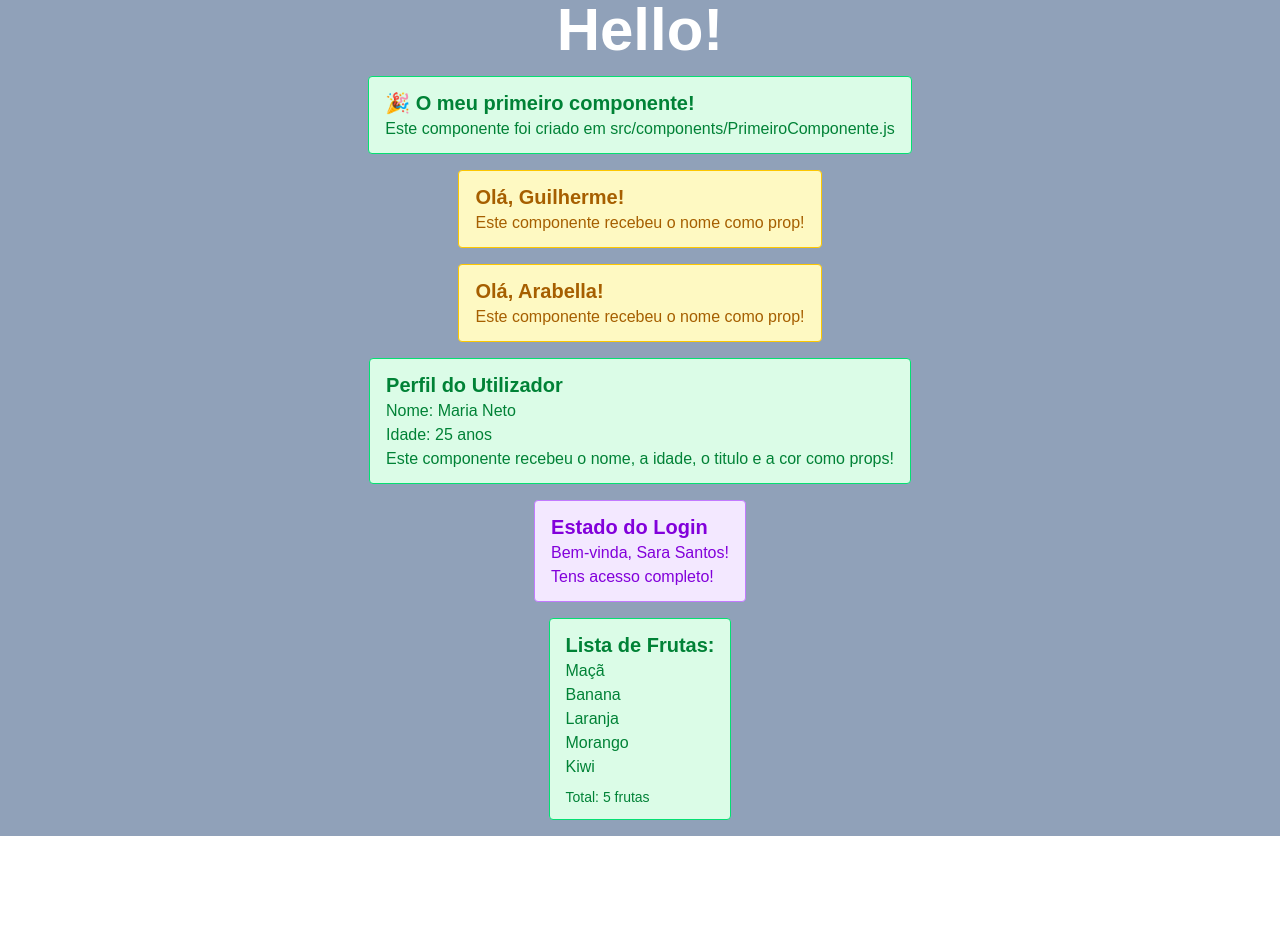
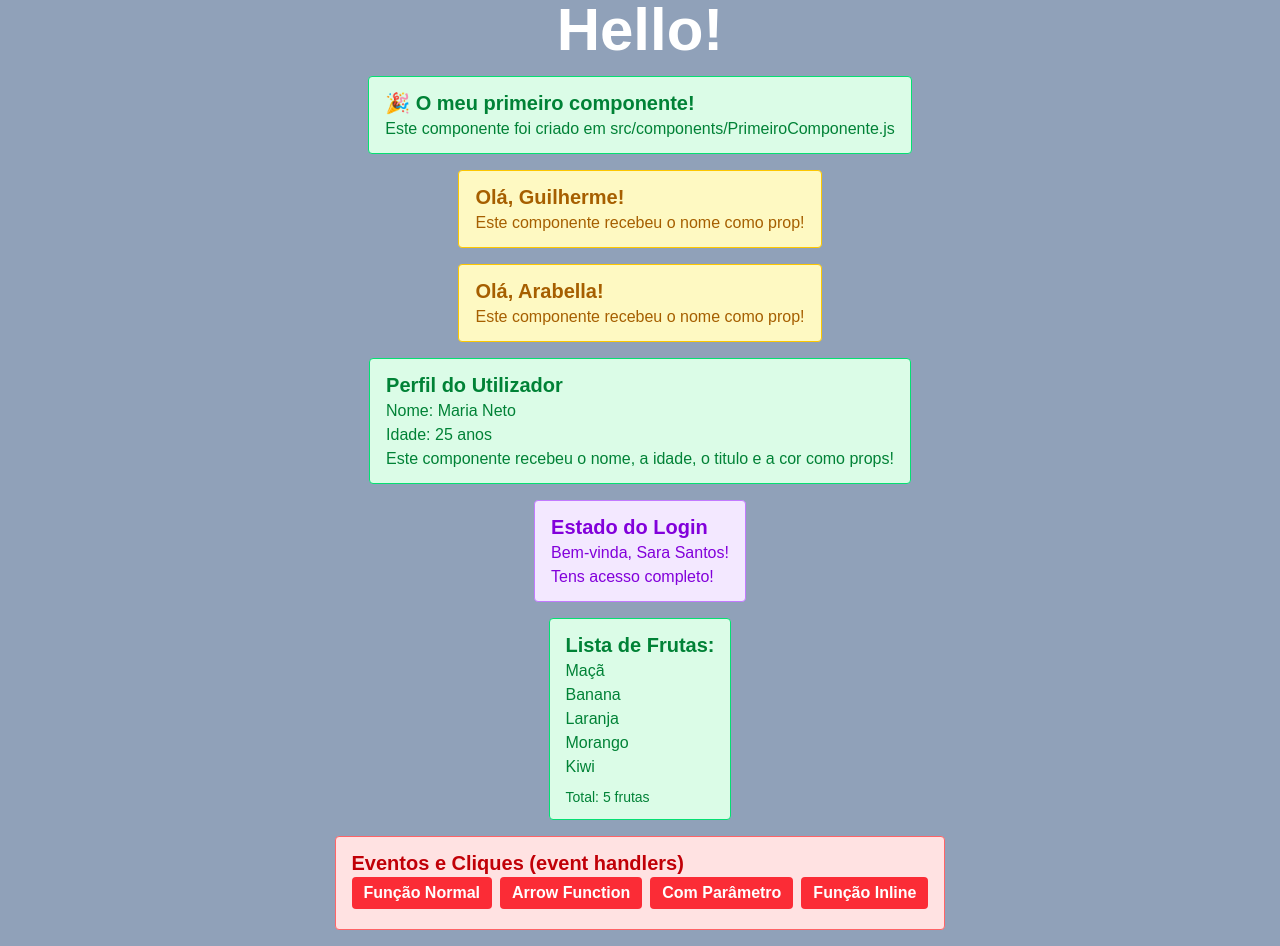
Before and after one commit to guiverdadebuss/next_template, a Next.js app in the folder my-next-project/: page / in a window 1280 px wide. Before the commit the page ends 836 px from the top, so only its background shows below. Built offline with nearby package versions, Linux system fonts and the light colour scheme.

Commit message:
feat: components

```diff
--- a/my-next-project/src/components/ComponenteComEventos.jsx
+++ b/my-next-project/src/components/ComponenteComEventos.jsx
@@ -0,0 +1,48 @@
+// EVENT HANDLERS são funções que "escutam" eventos (cliques, etc.)
+
+export default function ComponenteComEventos() {
+
+  // FUNÇÃO NORMAL
+  function handleClick() {
+    alert("Botão clicado! (Função normal)")
+  }
+
+  // ARROW FUNCTION - mais moderna e compacta
+  const handleClickArrow = () => {
+    alert("Botão clicado! (Arrow function)")
+  }
+
+  // FUNÇÃO COM PARÂMETRO - para passar informação
+  const handleClickComParametro = (mensagem) => {
+    alert(`Mensagem: ${mensagem}`)
+  }
+
+  return (
+    <div className="bg-red-100 border border-red-400 text-red-700 px-4 py-3 rounded mb-4">
+      <h2 className="text-xl font-semibold">Eventos e Cliques (event handlers)</h2>
+
+      {/* BOTÃO 1: Função normal */}
+      <button onClick={handleClick} className="bg-red-500 hover:bg-red-700 text-white font-bold py-1 px-3 rounded mr-2 mb-2">
+        Função Normal
+      </button>
+
+      {/* BOTÃO 2: Arrow function */}
+      <button onClick={handleClickArrow} className="bg-red-500 hover:bg-red-700 text-white font-bold py-1 px-3 rounded mr-2 mb-2">
+        Arrow Function
+      </button>
+
+      {/* BOTÃO 3: Com parâmetro (usa arrow function inline) */}
+      <button  onClick={() => handleClickComParametro("Olá do botão 3!")} className="bg-red-500 hover:bg-red-700 text-white font-bold py-1 px-3 rounded mr-2 mb-2">
+        Com Parâmetro
+      </button>
+
+      {/* BOTÃO 4: Função inline (direto no onClick) */}
+      <button onClick={() => { alert("Função inline!") }} className="bg-red-500 hover:bg-red-700 text-white font-bold py-1 px-3 rounded mb-2">
+        Função Inline
+      </button>
+    </div>
+  )
+}
+
+// COMO USAR no index.js:
+// <ComponenteComEventos />
--- a/my-next-project/src/pages/index.js
+++ b/my-next-project/src/pages/index.js
@@ -5,6 +5,7 @@ import ComponenteComUmaProp from "@/components/ComponenteComUmaProp";
 import ComponenteComVariasProps from "@/components/ComponenteComVariasProps";
 import ComponenteComCondicional from "@/components/ComponenteComCondicional";
 import ComponenteComMap from "@/components/ComponenteComMap";
+import ComponenteComEventos from "@/components/ComponenteComEventos";
 
 export default function Home() {
   return (
@@ -24,6 +25,7 @@ justify-center"
       />
       <ComponenteComCondicional />
       <ComponenteComMap />
+      <ComponenteComEventos />
     </div>
   );
 }
```
